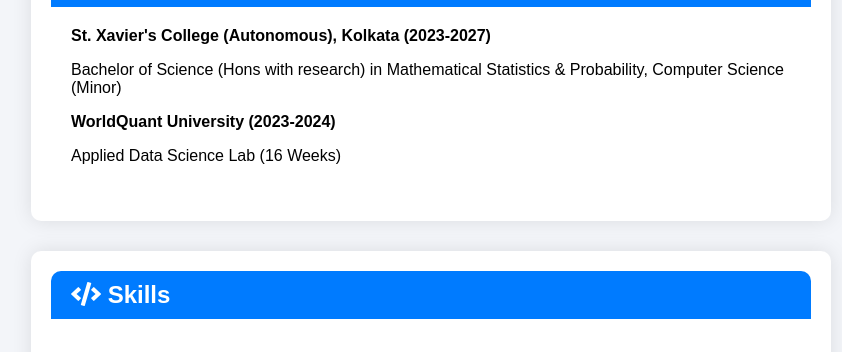
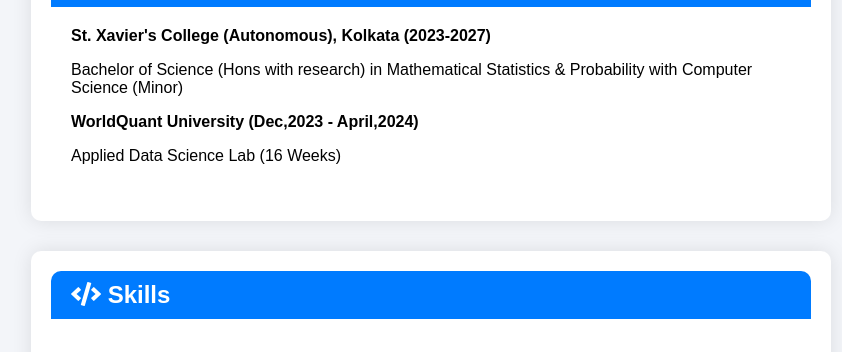
Before and after one commit to swapnanil186/swapnanil186.github.io, a plain HTML site: page index.html in a window 1280 px wide. Shown: the part 705-1057 px from the top of the page, without its empty margins (209-1051 px from the left). Drawn offline with Linux system fonts and the light colour scheme.

Commit message:
Update index.html

```diff
--- a/index.html
+++ b/index.html
@@ -128,10 +128,10 @@ body {
         <div class="section-content">
             <div class="edu-item">
                 <strong>St. Xavier's College (Autonomous), Kolkata (2023-2027)</strong>
-                  <p>Bachelor of Science (Hons with research) in Mathematical Statistics & Probability, Computer Science (Minor)<p>
+                  <p>Bachelor of Science (Hons with research) in Mathematical Statistics & Probability with Computer Science (Minor)</p>
             </div>
             <div class="edu-item">
-                <strong>WorldQuant University (2023-2024)</strong>
+                <strong>WorldQuant University (Dec,2023 - April,2024)</strong>
                    <p>Applied Data Science Lab (16 Weeks) </p>             </div>
         </div>
     </div>
```
